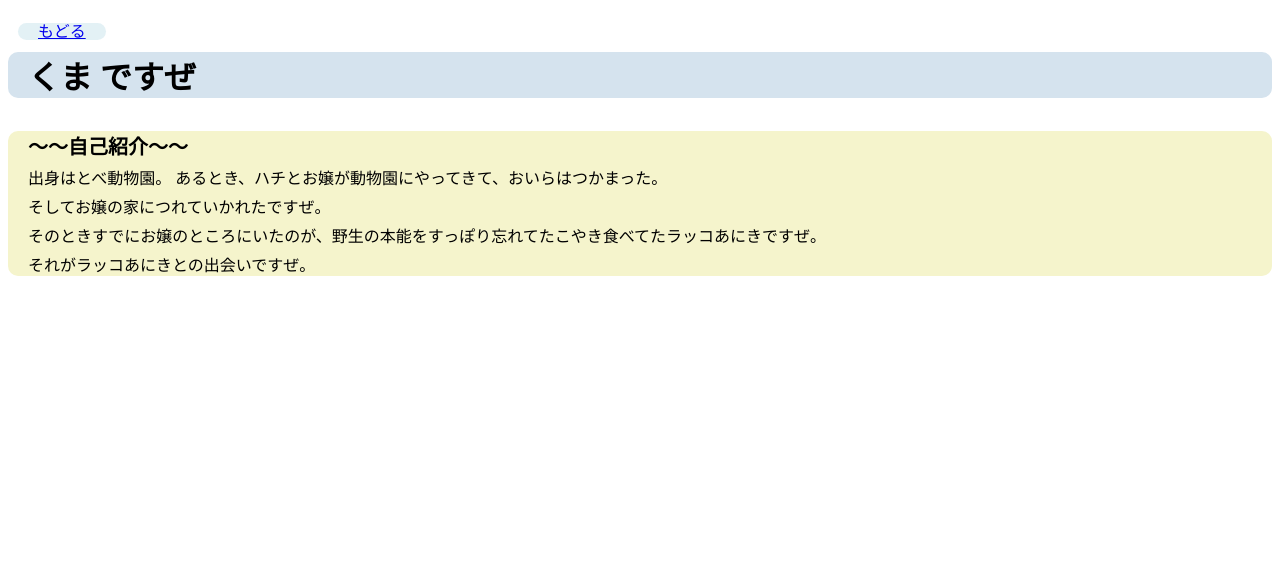
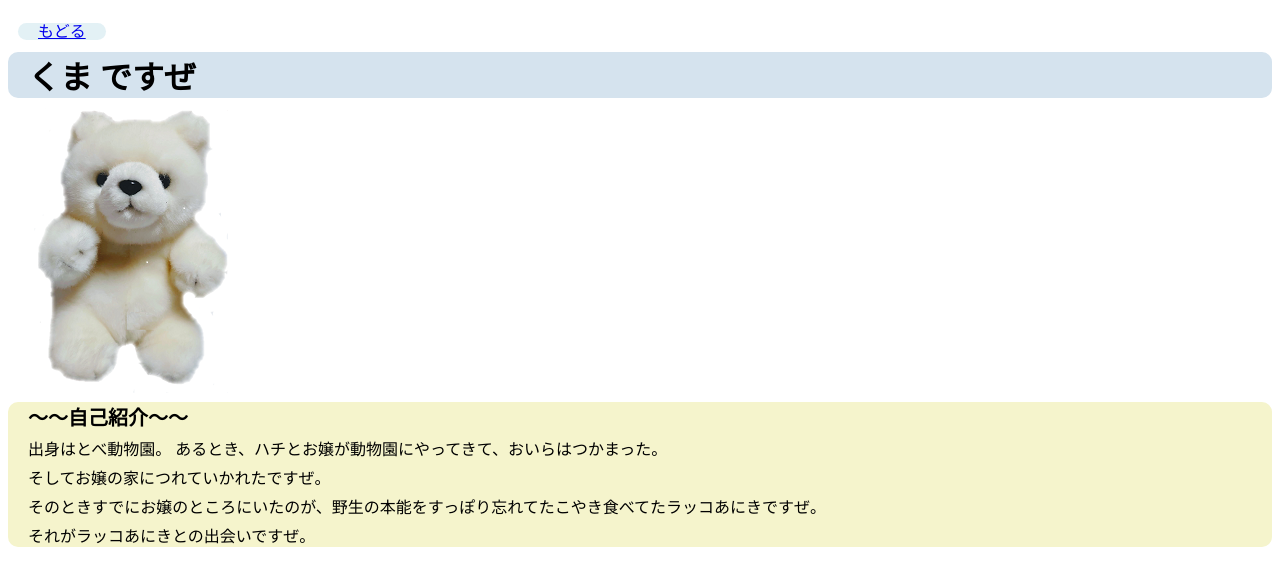
Before and after one commit to oconico/kuma.profile, a plain HTML site: page index.html in a window 1280 px wide. Drawn offline with Linux system fonts and the light colour scheme.

Commit message:
Update index.html

```diff
--- a/index.html
+++ b/index.html
@@ -13,7 +13,7 @@
   </header>
   <div class="container">
     <div class="section-phot">
-      <img src="../kumaphot/kuma.200.png" alt="">
+      <img src="https://github.com/oconico/kuma.profile/blob/master/kuma.200.png?raw=true" alt="">
     </div>
     <div class="section">
       <h2>～～自己紹介～～</h2>
```
